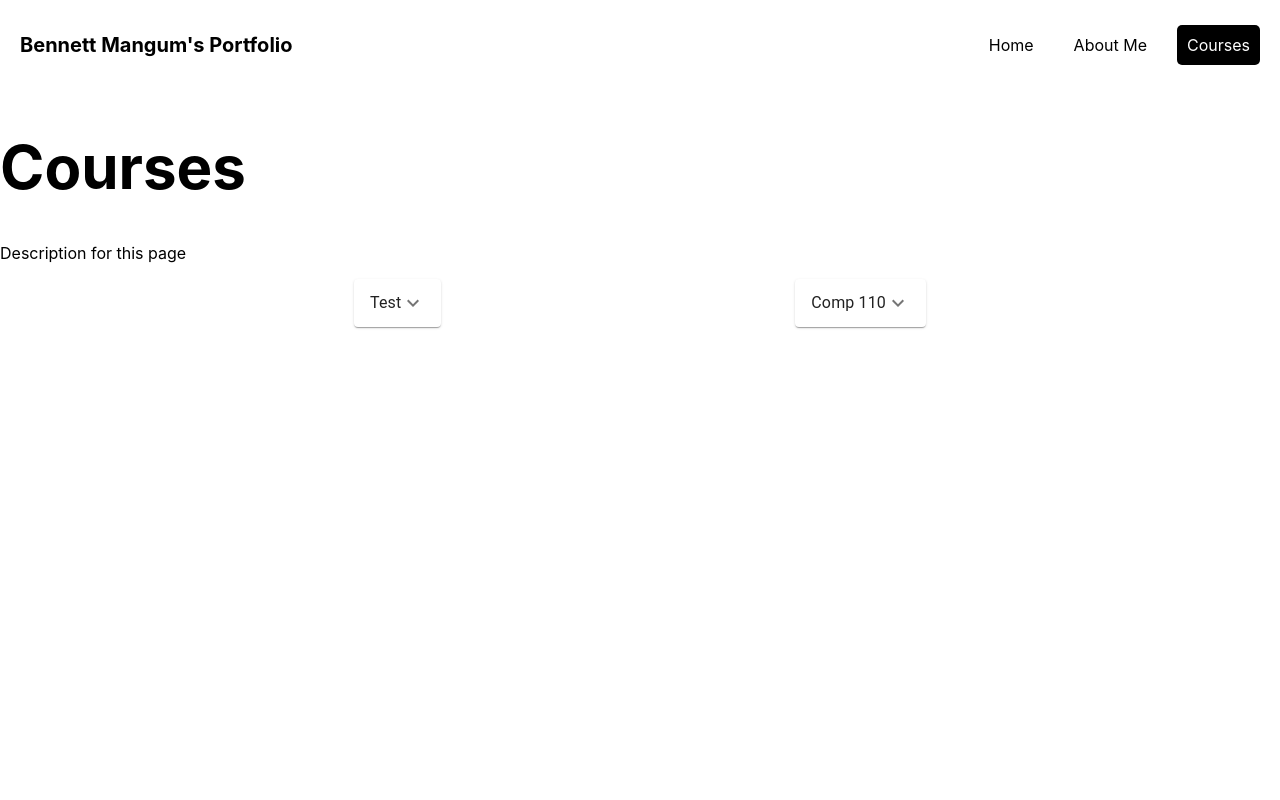
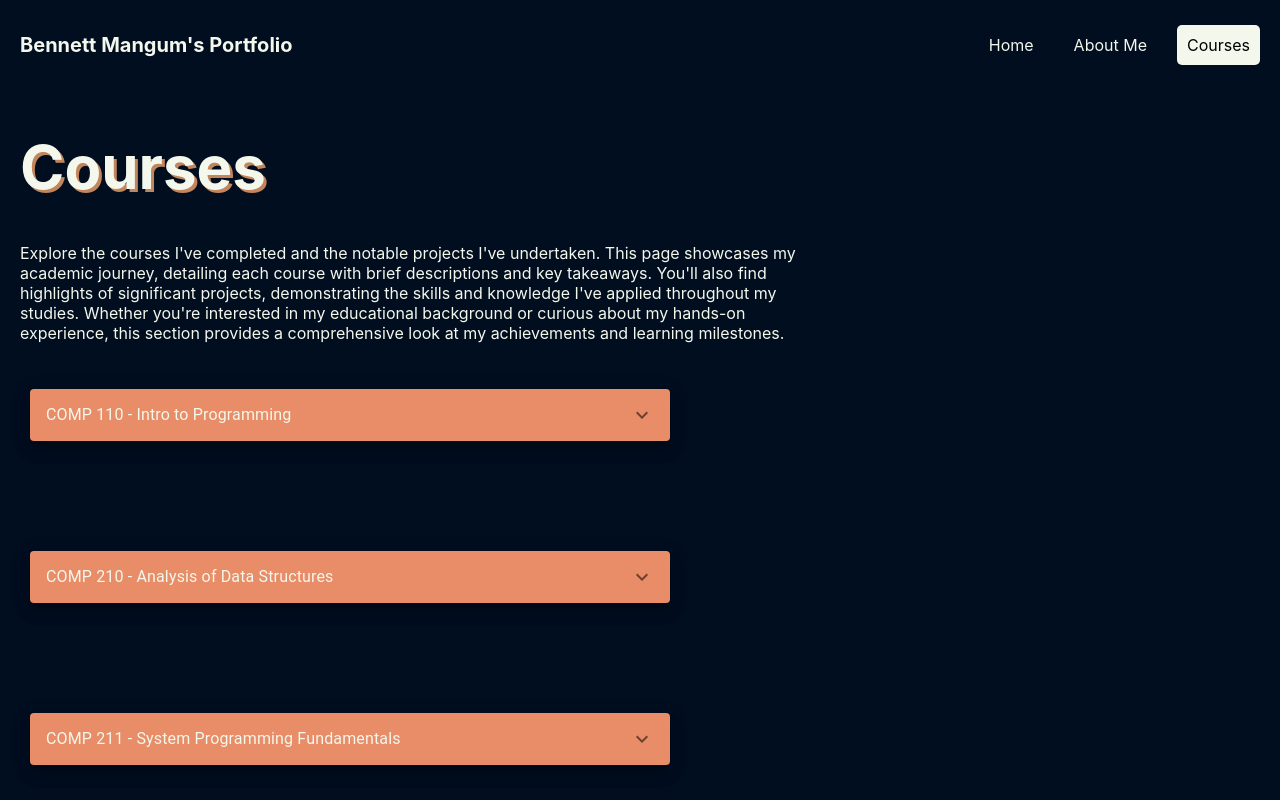
Before and after one commit to BennettM7/portfolio-website, a React (Create React App) app: page /courses in a window 1280 px wide. Shown: the top 800 px of the page. Built offline with nearby package versions, Linux system fonts and the light colour scheme.

Commit message:
Add personality to webiste. Finish draft courses page.

```diff
--- a/package.json
+++ b/package.json
@@ -5,8 +5,8 @@
   "dependencies": {
     "@emotion/react": "^11.13.0",
     "@emotion/styled": "^11.13.0",
-    "@mui/icons-material": "^5.16.4",
-    "@mui/material": "^5.16.4",
+    "@mui/icons-material": "^5.16.5",
+    "@mui/material": "^5.16.5",
     "@testing-library/jest-dom": "^5.17.0",
     "@testing-library/react": "^13.4.0",
     "@testing-library/user-event": "^13.5.0",
--- a/src/App.css
+++ b/src/App.css
@@ -40,4 +40,13 @@
 h1 {
   font-family: "Inter";
   font-size: 60px;
+  color: #F3F7EC;
 }
+
+body {
+  background-color: #010e20;
+}
+
+p {
+  color: #F3F7EC;
+}
--- a/src/components/course.js
+++ b/src/components/course.js
@@ -5,25 +5,27 @@ import AccordionSummary from "@mui/material/AccordionSummary"
 import Typography from "@mui/material/Typography"
 import ExpandMoreIcon from "@mui/icons-material/ExpandMore"
 import Fade from "@mui/material/Fade"
+import "../styles/courses.css"
 
 
 export default function Course({ name, description }) {
     const [expanded, setExpanded] = React.useState(false);
 
     const handleExpansion = () => {
-        setExpanded(( prevExpanded) => !prevExpanded);
+        setExpanded(( prevExpanded ) => !prevExpanded);
     };
 
     return(
-        <div>
+        <div className="course-accordion">
             <Accordion
                 expanded={expanded}
-                onChange={handleExpansion}
-                slots={{transition: Fade}}
-                slotProps={{ trasition: { timeout: 400 }}}
+                onChange={ handleExpansion }
                 sx={{
                     '& .MuiAccordion-region': { height: expanded ? 'auto' : 0 },
                     '& .MuiAccordionDetails-root': { display: expanded ? 'block' : 'none' },
+                    backgroundColor: expanded ? '#6DC5D1' : '#E88D67',
+                    transition: 'background-color 0.4s ease-in-out',
+                    boxShadow: 10,
                 }}
             >
                 <AccordionSummary
@@ -31,10 +33,14 @@ export default function Course({ name, description }) {
                     aria-controls="panel1-controls"
                     id="panel1-Header"
                 >
-                    <Typography>{ name }</Typography>
+                    <Typography variant='subtitle1' color="#F3F7EC">
+                        { name }
+                    </Typography>
                 </AccordionSummary>
                 <AccordionDetails>
-                    <Typography>{ description }</Typography>
+                    <Fade in={expanded} timeout={650}>
+                        <Typography color="#F3F7EC">{ description }</Typography>
+                    </Fade>
                 </AccordionDetails>
             </Accordion>
         </div>
--- a/src/pages/courses.js
+++ b/src/pages/courses.js
@@ -4,15 +4,77 @@ import "../styles/courses.css"
 import "../App.css"
 
 export default function Courses() {
+
+    const class_name = [
+        "COMP 110 - Intro to Programming",
+        "COMP 210 - Analysis of Data Structures",
+        "COMP 211 - System Programming Fundamentals",
+        "COMP 283 - Discrete Structures",
+        "COMP 301 - Structure/Organize Own Code",
+        "COMP 311 - Compuiter Organization",
+        "COMP 421 - Files and Databases",
+        "COMP 435 - Security Concepts",
+        "COMP 475 - 2D Computer Graphics",
+        "COMP 581 - Intro to Robotics",
+        "COMP 590/423 - Foundations of Software Engineering",
+    ];
+
+    const class_descriptions = [
+        `Introduces students to programming and data science from a computational perspective. With an emphasis on modern applications in society,
+        students gain experience with problem decomposition, algorithms for data analysis, abstraction design, and ethics in computing.
+        No prior programming experience expected. Foundational concepts include data types, sequences, boolean logic, control flow, functions/methods, recursion,
+        classes/objects, input/output, data organization, transformations, and visualizations.`,
+
+        `This course will teach you how to organize the data used in computer programs so that manipulation of that data can be done efficiently on large problems and
+        large data instances. Rather than learning to use the data structures found in the libraries of programming languages, you will be learning how those libraries are
+        constructed, and why the items that are included in them are there (and why some are excluded).`,
+
+        `This is the first course in the introductory systems sequence. Students enter the course having taken an introductory programming course in a high-level programming
+        language (COMP 110) and a course in discrete structures.`,
+
+        `Introduces discrete structures (sets, tuples, relations, functions, graphs, trees) and the formal mathematics (logic, proof, induction) used to establish their
+        properties and those of algorithms that work with them. Develops problem-solving skills through puzzles and applications central to computer science.`,
+
+        `Students will learn how to reason about how their code is structured, identify whether a given structure is effective in a given context, and look at ways of
+        organizing units of code that support larger programs. In a nutshell, the primary goal of the course is to equip students with tools and techniques that will help
+        them not only in later courses in the major but also in their careers afterwards.`,
+
+        `Introduction to computer organization and design. Students will be introduced to the conceptual design of a basic microprocessor, along with assembly programming.
+        The course includes fundamental concepts such as binary numbers, binary arithmetic, and representing information as well as instructions.
+        Students learn to program in assembly (i.e., machine) language. The course covers the fundamentals of computer hardware design, transistors and logic gates, progressing
+        through basic combinational and sequential components, culminating in the conceptual design CPU.`,
+
+        `Placement of data on secondary storage. File organization. Database history, practice, major models, system structure and design.`,
+
+        `Introduction to topics in computer security including confidentiality, integrity, availability, authentication policies,
+        basic cryptography and cryptographic protocols, ethics, and privacy.`,
+
+        `Fundamentals of modern software 2D graphics; geometric primitives, scan conversion, clipping, transformations, compositing, texture sampling.
+        Advanced topics may include gradients, antialiasing, filtering, parametric curves, and geometric stroking.`,
+
+        `Hands-on introduction to robotics with a focus on the computational aspects. Students will build and program mobile robots.
+        Topics include kinematics, actuation, sensing, configuration spaces, control, and motion planning.
+        Applications include industrial, mobile, personal, and medical robots`,
+
+        `This course introduces students to the fundamentals of Software Engineering.
+        Students gain experience with technical communication, team collaboration, design process, project management methodologies, development and
+        production environment concerns, automation, code review, and so on, with an emphasis on today’s best practices and tools.`,
+    ];
+
     return(
         <div>
-            <div>
+            <div className="title">
                 <h1>Courses</h1>
-                <p>Description for this page</p>
+                <p>Explore the courses I've completed and the notable projects I've undertaken.
+                    This page showcases my academic journey, detailing each course with brief descriptions and key takeaways.
+                    You'll also find highlights of significant projects, demonstrating the skills and knowledge I've applied throughout my studies.
+                    Whether you're interested in my educational background or curious about my hands-on experience,
+                    this section provides a comprehensive look at my achievements and learning milestones.</p>
             </div>
             <div className="course-container">
-                <Course name={"Test"} description={"Test"} />
-                <Course name="Comp 110" />
+                {class_name.map((item, index) => (
+                    <Course key={index} name={item} description={class_descriptions[index]}/>
+                ))}
             </div>
         </div>
     )
--- a/src/styles/courses.css
+++ b/src/styles/courses.css
@@ -1,5 +1,24 @@
 .course-container {
     display: flex;
     flex-direction: row;
-    justify-content: space-evenly;
+    justify-content: space-between;
+    flex-wrap: wrap;
+    padding-left: 20px;
+    padding-right: 20px;
 }
+
+.course-accordion {
+    width: 640px; /* Set your desired width */
+    margin: 10px; /* Optional: Add some margin for spacing */
+    margin-bottom: 100px;
+}
+
+.title {
+    width: 800px;
+    padding-left: 20px;
+    padding-bottom: 20px;
+}
+
+.title h1 {
+    text-shadow: 3px 3px #c2855c;
+}
--- a/src/styles/navbar.css
+++ b/src/styles/navbar.css
@@ -7,6 +7,7 @@
 }
 .website-name{
     font-family: 'Inter';
+    color: #F3F7EC;
     font-size: 20px;
     font-style: bold;
 }
@@ -18,7 +19,7 @@
 
 .nav-link {
     text-decoration: none;
-    color: black;
+    color: #F3F7EC;
     padding: 10px;
     border-radius: 5px;
     transition: background-color 0.3s ease;
@@ -29,6 +30,6 @@
 }
 
 .active {
-    background-color: black;
-    color: white;
+    background-color: #F3F7EC;
+    color: black;
 }
```
Also changed, not shown: src/index.css (line endings or trailing spaces), 1 other file (tests, documents, lock files or other folders).
